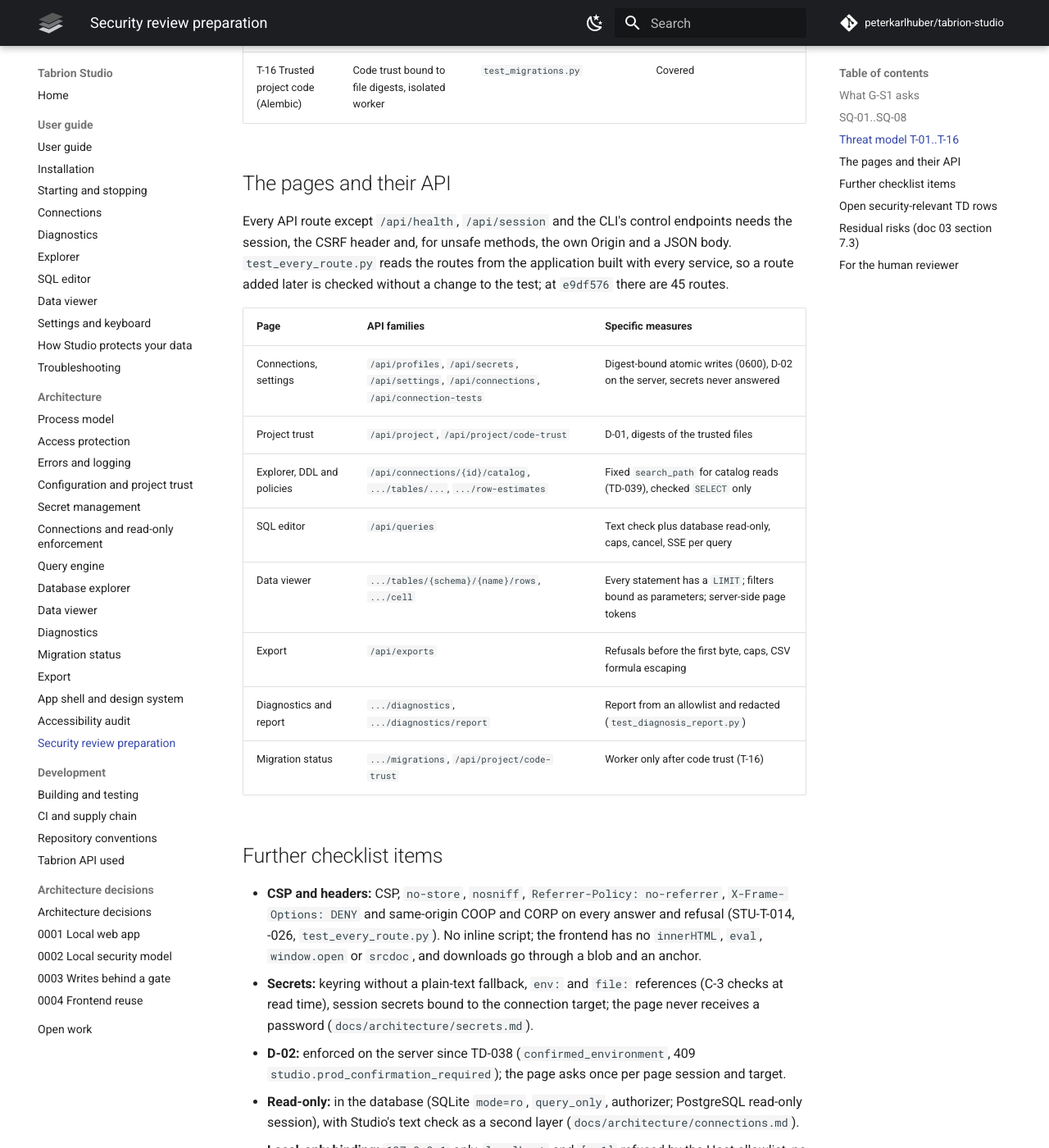
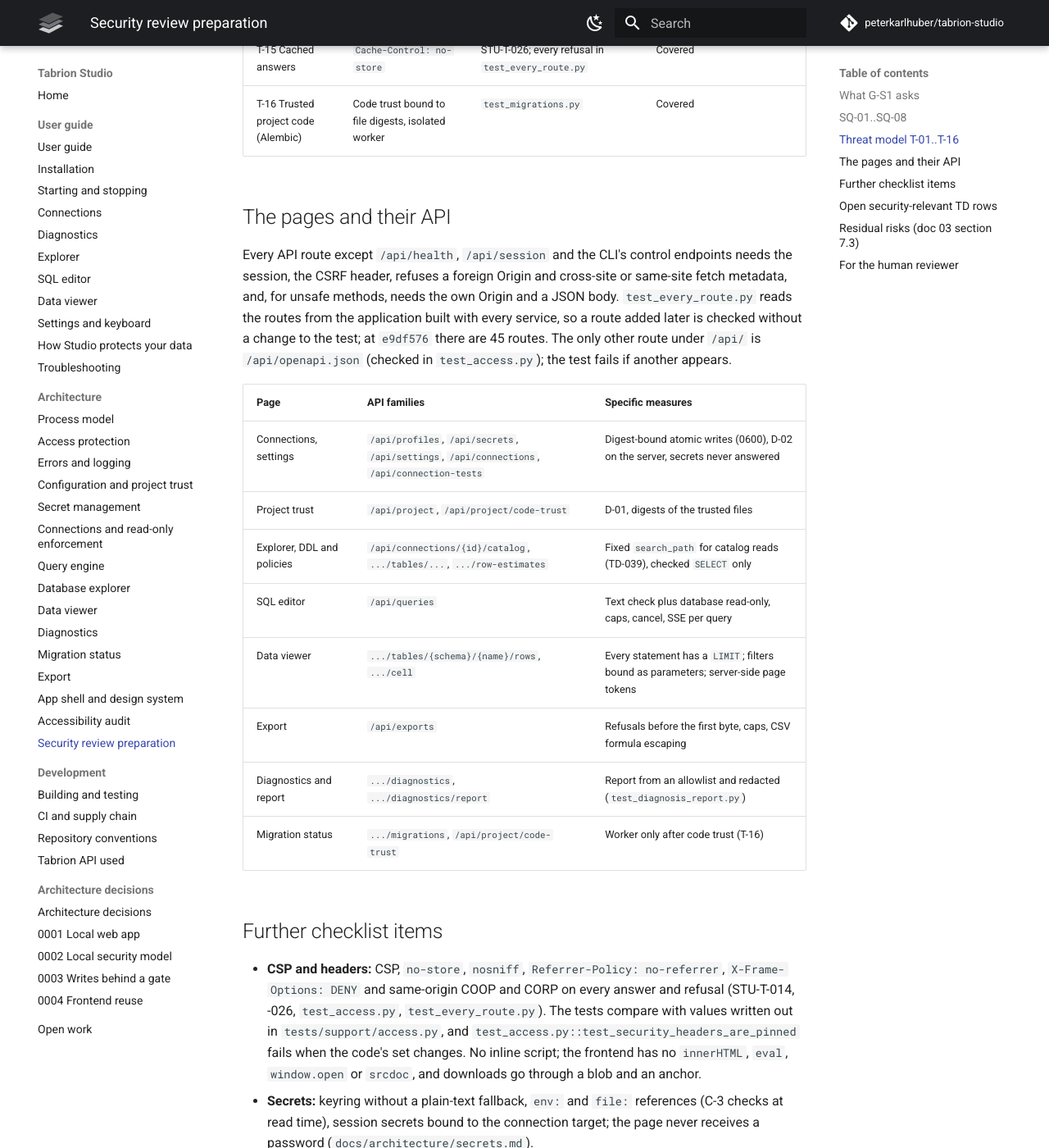
Before and after one commit to peterkarlhuber/tabrion-studio, an MkDocs documentation site: the page built from docs/architecture/security-review-prep.md, in a window 1280 px wide and 1400 px high, scrolled down 3797 px. Shown: the whole window at 82% size. Built offline with MkDocs 1.6.1 and Material for MkDocs 9.7.7, drawn with Linux system fonts in a browser that asks for light colours; comment, search, counter and statistics services are not loaded; some of the changed text lies outside the part shown.

Commit message:
STU-016 prep review: pin the security headers, refused exports, safe-method site checks
C-1: the tests compare the security headers with values written out in
tests/support/access.py; test_security_headers_are_pinned fails when the
code's set changes (dropping nosniff passed every test before).
C-2: two exports Studio refuses itself (unknown format, a row limit that is
not a number) with the canary in the parameters reach the export_refused log.
L-1: every API route, safe methods too, refuses a foreign Origin and
cross-site or same-site fetch metadata. L-2: the only non-FastAPI route under
/api/ is /api/openapi.json. L-3: the wording says which routes the canary
test covers. I-1, I-2: line width, TD-036 detail status.

Co-Authored-By: Claude Opus 5.5 <noreply@anthropic.com>
Claude-Session: https://claude.ai/code/session_011tY7TC7Nu5VGro3DJGJcv8

```diff
--- a/docs/architecture/security-review-prep.md
+++ b/docs/architecture/security-review-prep.md
@@ -25,9 +25,9 @@ From the security and quality plan (doc 07, gate table) and the backlog entry of
 | SQ | Requirement | Where it is enforced | Tests |
 |---|---|---|---|
 | SQ-01 | Listen on loopback only | `server.py` binds `127.0.0.1` (and holds `[::1]`); the CLI has no host option | STU-T-025: `tests/unit/test_cli.py::test_bad_arguments`, `tests/security/test_launch.py` |
-| SQ-02 | Host and Origin allowlist (DNS rebinding) | `security/access.py`: `127.0.0.1:<port>` only, Origin and `Sec-Fetch-Site` on unsafe methods | STU-T-001..003: `tests/security/test_access.py`; every API route: `tests/security/test_every_route.py` |
+| SQ-02 | Host and Origin allowlist (DNS rebinding) | `security/access.py`: `127.0.0.1:<port>` only, the own Origin and same-origin fetch metadata on every API request | STU-T-001..003: `tests/security/test_access.py`; every API route: `tests/security/test_every_route.py` |
 | SQ-03 | Launch token, then an HttpOnly SameSite=Strict cookie and a CSRF header | `security/launch.py`, `security/sessions.py` | STU-T-004..006: `test_access.py`, `test_launch.py`; every API route: `test_every_route.py` |
-| SQ-04 | Secrets only in the backend | `config/secrets.py` (keyring without plain-text fallback, `env:`, `file:`), `tabrion.safe_url()`, log redaction in `logs.py` | STU-T-008/-009: `test_canary.py`, `test_secrets_api.py`, `test_log_process.py`, `test_diagnosis_report.py`; across every page's flows: `test_canary_flows.py` |
+| SQ-04 | Secrets only in the backend | `config/secrets.py` (keyring without plain-text fallback, `env:`, `file:`), `tabrion.safe_url()`, log redaction in `logs.py` | STU-T-008/-009: `test_canary.py`, `test_secrets_api.py`, `test_log_process.py`, `test_diagnosis_report.py`; through the routes of the editor, viewer, export and diagnosis: `test_canary_flows.py` |
 | SQ-05 | Read-only enforced by the database | `services/connections.py`, `services/readonly.py` (SQLite `mode=ro`, `query_only`, authorizer; PostgreSQL read-only session and transactions), text check as a second layer | STU-T-010..013, -024: `tests/security/test_read_only.py` (PostgreSQL part in the `backend integration (PostgreSQL 17)` CI job) |
 | SQ-06 | Limits and cancel | `services/queries.py`, `viewer.py`, `exports.py`; limits in the configuration | STU-T-018..020: `test_queries.py`, `test_viewer.py`, `test_exports.py`, `frontend/e2e/editor-backend.spec.ts` |
 | SQ-07 | PROD marking; no writes before G-S2 | Environment badge, frame and title (STU-051); D-02 on the server (`confirmed_environment`, TD-038); no write route exists (STU-026 is locked) | `test_read_only.py::test_td_038_*`, `test_connections_api.py`, frontend D-02 tests; `test_every_route.py` lists every route |
@@ -59,9 +59,10 @@ The measures are those of doc 03 section 7.3; T-16 is in `docs/architecture/migr
 ## The pages and their API
 
 Every API route except `/api/health`, `/api/session` and the CLI's control endpoints needs the session, the CSRF
-header and, for unsafe methods, the own Origin and a JSON body. `test_every_route.py` reads the routes from the
-application built with every service, so a route added later is checked without a change to the test; at `e9df576`
-there are 45 routes.
+header, refuses a foreign Origin and cross-site or same-site fetch metadata, and, for unsafe methods, needs the own
+Origin and a JSON body. `test_every_route.py` reads the routes from the application built with every service, so a
+route added later is checked without a change to the test; at `e9df576` there are 45 routes. The only other route
+under `/api/` is `/api/openapi.json` (checked in `test_access.py`); the test fails if another appears.
 
 | Page | API families | Specific measures |
 |---|---|---|
@@ -76,9 +77,11 @@ there are 45 routes.
 
 ## Further checklist items
 
-- **CSP and headers:** CSP, `no-store`, `nosniff`, `Referrer-Policy: no-referrer`, `X-Frame-Options: DENY` and same-origin COOP and CORP on every
-  answer and refusal (STU-T-014, -026, `test_every_route.py`). No inline script; the frontend has no `innerHTML`,
-  `eval`, `window.open` or `srcdoc`, and downloads go through a blob and an anchor.
+- **CSP and headers:** CSP, `no-store`, `nosniff`, `Referrer-Policy: no-referrer`, `X-Frame-Options: DENY` and
+  same-origin COOP and CORP on every answer and refusal (STU-T-014, -026, `test_access.py`, `test_every_route.py`).
+  The tests compare with values written out in `tests/support/access.py`, and
+  `test_access.py::test_security_headers_are_pinned` fails when the code's set changes. No inline script; the
+  frontend has no `innerHTML`, `eval`, `window.open` or `srcdoc`, and downloads go through a blob and an anchor.
 - **Secrets:** keyring without a plain-text fallback, `env:` and `file:` references (C-3 checks at read time),
   session secrets bound to the connection target; the page never receives a password (`docs/architecture/secrets.md`).
 - **D-02:** enforced on the server since TD-038 (`confirmed_environment`, 409 `studio.prod_confirmation_required`);
```
Also changed, not shown: CHANGELOG.md (+6 -3 lines), docs/TODO.md (+5 -4 lines), 4 other files.
